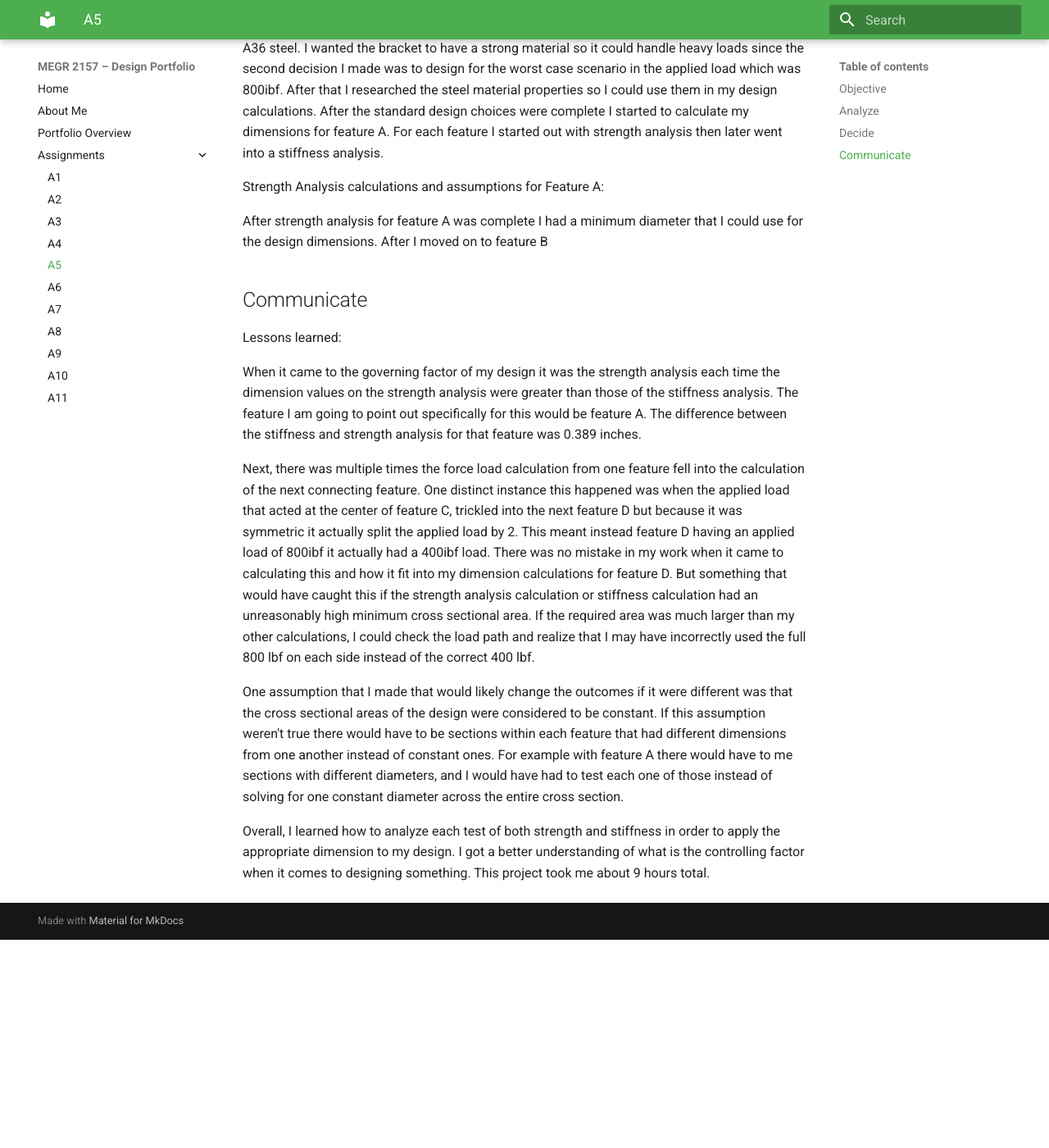
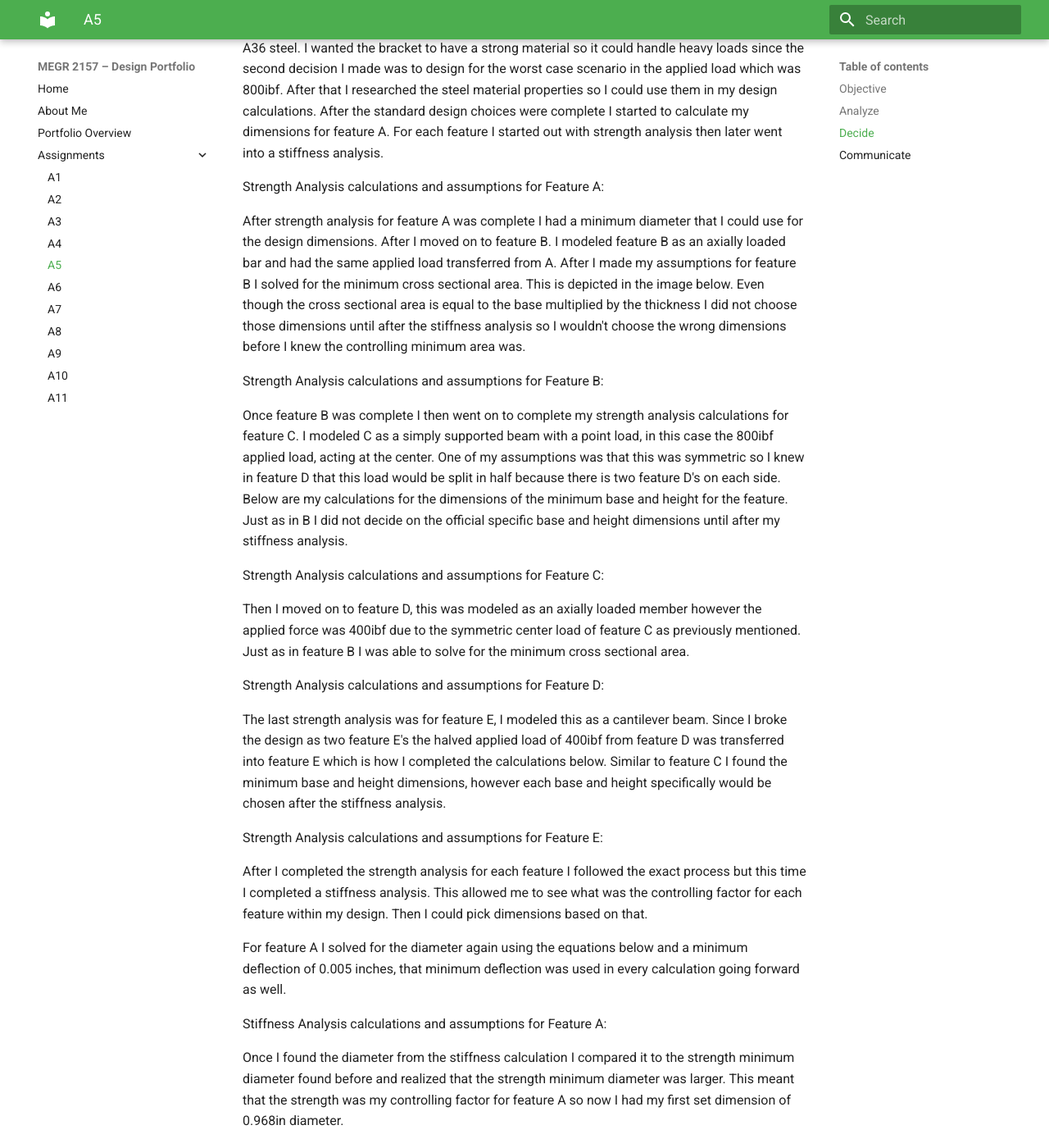
Before and after one commit to alinahsarratt/megr2157-portfolio, an MkDocs documentation site: the page built from docs/assignments/A05/index.md, in a window 1280 px wide and 1400 px high, scrolled down 674 px. Shown: the whole window at 82% size. Built offline with MkDocs 1.6.1 and Material for MkDocs 9.7.7, drawn with Linux system fonts in a browser that asks for light colours; before the commit the page ends 1820 px from its top, so only the background shows below that; some of the changed text lies outside the part shown.

Commit message:
Update index.md

```diff
--- a/docs/assignments/A05/index.md
+++ b/docs/assignments/A05/index.md
@@ -14,7 +14,41 @@ Strength Analysis calculations and assumptions for Feature A:
 
 
 
-After strength analysis for feature A was complete I had a minimum diameter that I could use for the design dimensions. After I moved on to feature B
+After strength analysis for feature A was complete I had a minimum diameter that I could use for the design dimensions. After I moved on to feature B. I modeled feature B as an axially loaded bar and had the same applied load transferred from A. After I made my assumptions for feature B I solved for the minimum cross sectional area. This is depicted in the image below. Even though the cross sectional area is equal to the base multiplied by the thickness I did not choose those dimensions until after the stiffness analysis so I wouldn't choose the wrong dimensions before I knew the controlling minimum area was.
+
+Strength Analysis calculations and assumptions for Feature B:
+
+
+Once feature B was complete I then went on to complete my strength analysis calculations for feature C. I modeled C as a simply supported beam with a point load, in this case the 800ibf applied load, acting at the center. One of my assumptions was that this was symmetric so I knew in feature D that this load would be split in half because there is two feature D's on each side. Below are my calculations for the dimensions of the minimum base and height for the feature. Just as in B I did not decide on the official specific base and height dimensions until after my stiffness analysis.
+
+Strength Analysis calculations and assumptions for Feature C:
+
+
+Then I moved on to feature D, this was modeled as an axially loaded member however the applied force was 400ibf due to the symmetric center load of feature C as previously mentioned. Just as in feature B I was able to solve for the minimum cross sectional area.
+
+Strength Analysis calculations and assumptions for Feature D:
+
+The last strength analysis was for feature E, I modeled this as a cantilever beam. Since I broke the design as two feature E's the halved applied load of 400ibf from feature D was transferred into feature E which is how I completed the calculations below. Similar to feature C I found the minimum base and height dimensions, however each base and height specifically would be chosen after the stiffness analysis.
+
+Strength Analysis calculations and assumptions for Feature E:
+
+
+
+After I completed the strength analysis for each feature I followed the exact process but this time I completed a stiffness analysis. This allowed me to see what was the controlling factor for each feature within my design. Then I could pick dimensions based on that.
+
+For feature A I solved for the diameter again using the equations below and a minimum deflection of 0.005 inches, that minimum deflection was used in every calculation going forward as well.
+
+Stiffness Analysis calculations and assumptions for Feature A:
+
+
+
+
+Once I found the diameter from the stiffness calculation I compared it to the strength minimum diameter found before and realized that the strength minimum diameter was larger. This meant that the strength was my controlling factor for feature A so now I had my first set dimension of 0.968in diameter.
+
+
+After I conducted the stiffness analysis for feature B. I found the minimum cross sectional area in terms of stiffness.
+
+Stiffness Analysis calculations and assumptions for Feature B:
 
 
 
```
